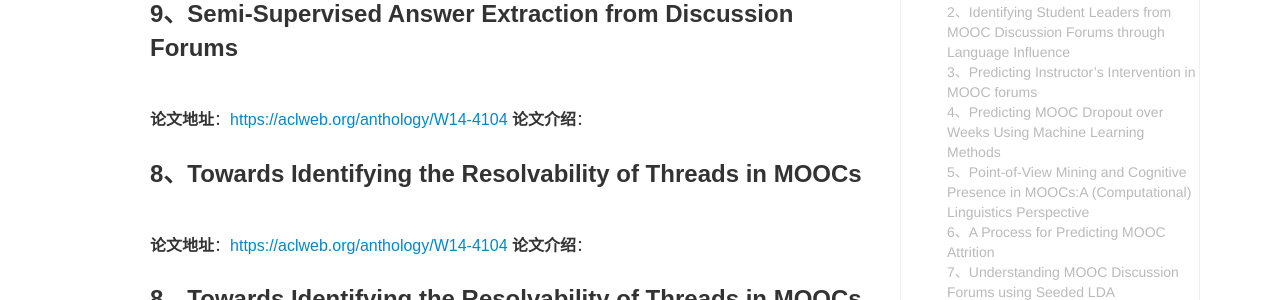
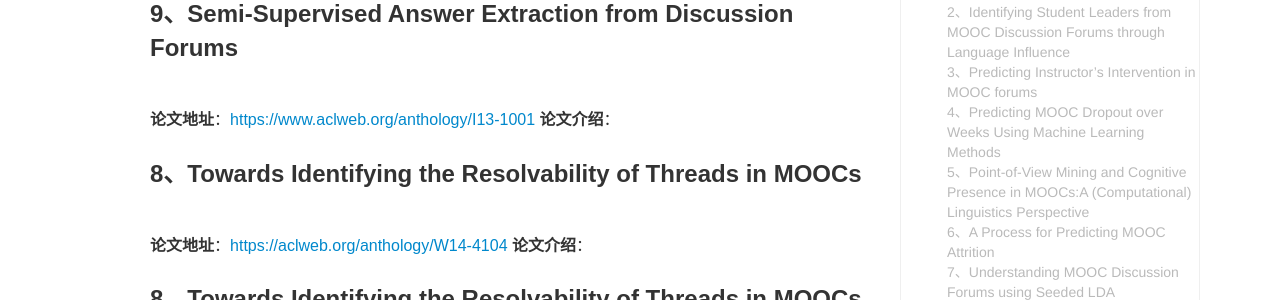
Before and after one commit to yuanmingchen/yuanmingchen.github.io, a Jekyll site: the page built from _posts/2019-04-19-online course nlp paper survey 2.md, in a window 1280 px wide and 900 px high, scrolled down 2034 px. Shown: the part 149-449 px from the top of the window. Built offline with Jekyll 4.4.1, drawn with Linux system fonts in a browser that asks for light colours; comment, search, counter and statistics services are not loaded; some of the changed lines change nothing that is shown.

Commit message:
Updates _posts/2019-04-19-online course nlp paper survey 2.md
Auto commit by GitBook Editor

```diff
--- a/_posts/2019-04-19-online course nlp paper survey 2.md
+++ b/_posts/2019-04-19-online course nlp paper survey 2.md
@@ -61,7 +61,7 @@ Ratechange fast clicks while playing or pausing video lecture content, indicatin
 **论文地址**：<https://aclweb.org/anthology/W14-4104>
 **论文介绍**：
 ### 9、Semi-Supervised Answer Extraction from Discussion Forums
-**论文地址**：<https://aclweb.org/anthology/W14-4104>
+**论文地址**：<https://www.aclweb.org/anthology/I13-1001>
 **论文介绍**：
 
 ### 8、Towards Identifying the Resolvability of Threads in MOOCs
```
